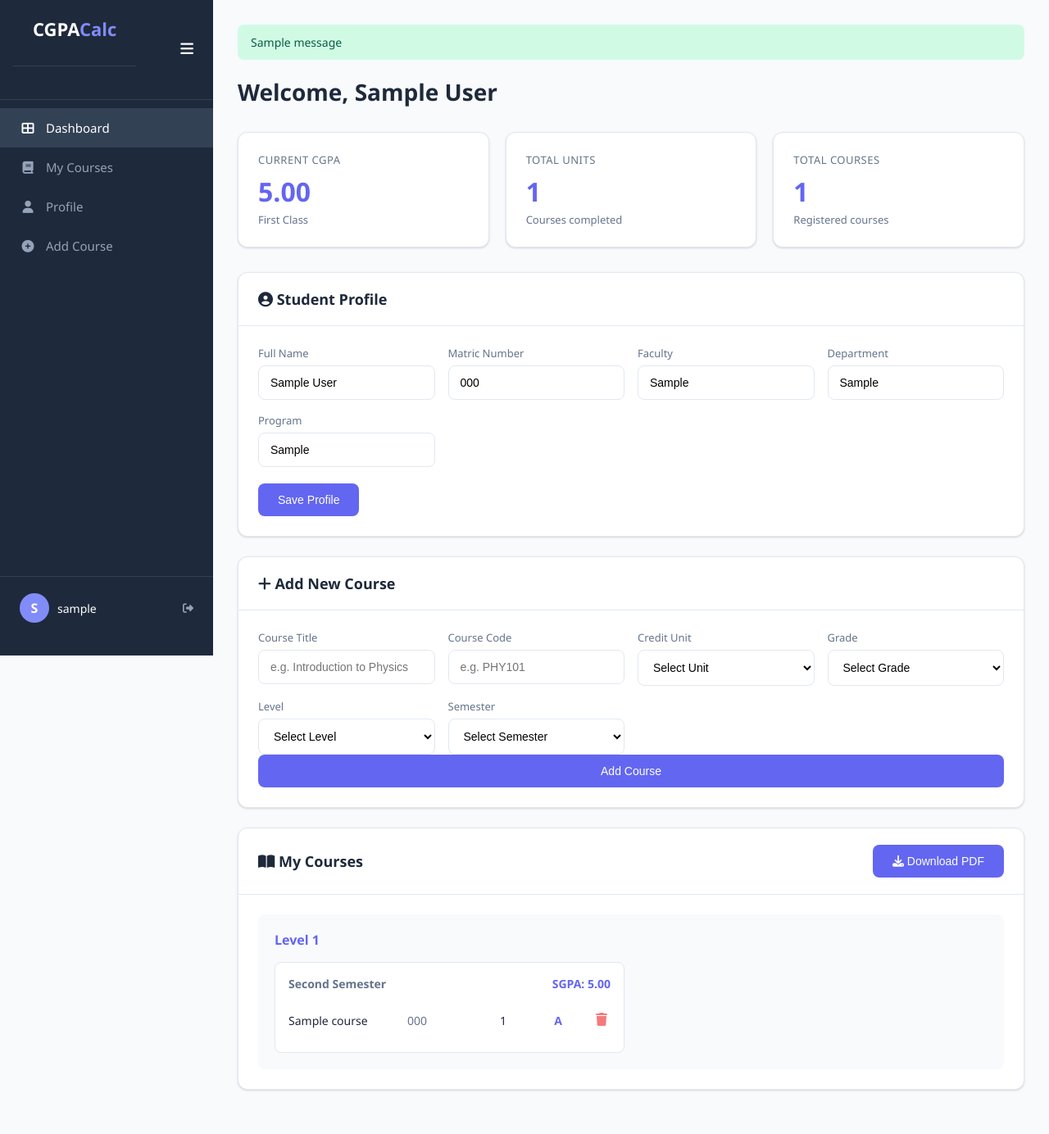
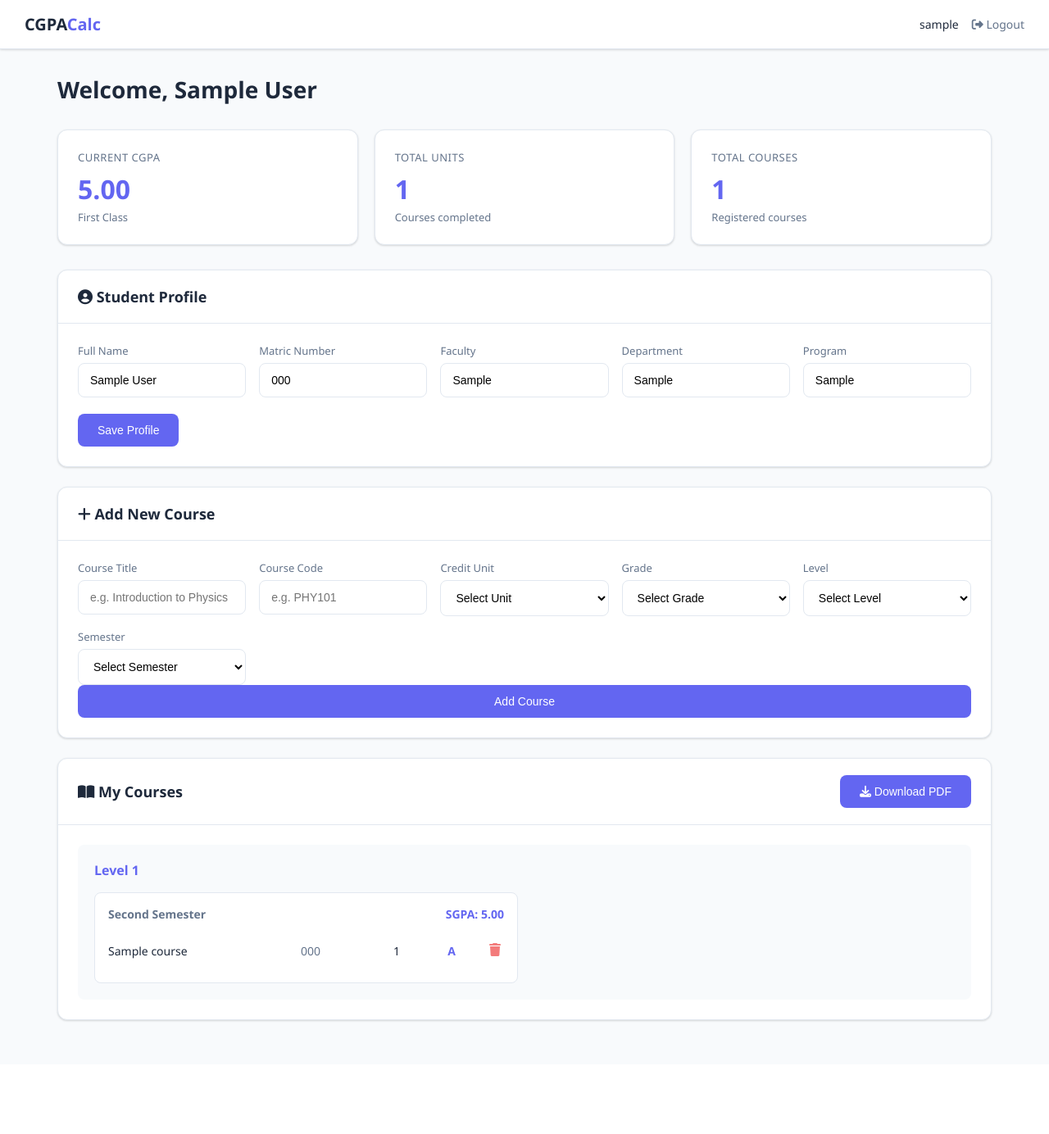
Before and after one commit to Ife-Banks/C-calc, a Django app: page /dashboard/ in a window 1280 px wide. Shown: the whole page at 82% size. After the commit the page ends 1247 px from the top, so only its background shows below. Run offline with Django 5.2, Linux system fonts and the light colour scheme; a user stored in the database is signed in; tables that the repository leaves empty hold one stand-in row (values such as "Sample post"); one stand-in notice (Sample message) is shown; some libraries are stand-ins or nearby versions.

Commit message:
Remove sidebar, add top nav and toast notifications

```diff
--- a/core/static/dashboard.css
+++ b/core/static/dashboard.css
@@ -8,13 +8,13 @@ html {
   --secondary: #818cf8;
   --bg: #f8fafc;
   --surface: #ffffff;
-  --sidebar: #1e293b;
-  --sidebar-hover: #334155;
   --text: #1e293b;
   --text-muted: #64748b;
   --border: #e2e8f0;
   --success: #10b981;
+  --success-bg: #d1fae5;
   --danger: #ef4444;
+  --danger-bg: #fee2e2;
   --shadow: 0 1px 3px rgba(0,0,0,0.1), 0 1px 2px rgba(0,0,0,0.06);
   --shadow-lg: 0 10px 15px -3px rgba(0,0,0,0.1);
   --radius: 12px;
@@ -32,149 +32,106 @@ body {
   background: var(--bg);
   color: var(--text);
   min-height: 100vh;
-  display: flex;
 }
 
-.sidebar {
-  width: 260px;
-  background: var(--sidebar);
-  color: white;
-  min-height: 100vh;
-  position: fixed;
-  padding: 20px 0;
-  display: flex;
-  flex-direction: column;
-}
-
-.sidebar-brand {
-  padding: 0 24px 30px;
-  font-size: 22px;
-  font-weight: 700;
-  color: white;
-  border-bottom: 1px solid rgba(255,255,255,0.1);
-  margin-bottom: 20px;
-}
-
-.sidebar-header {
+.top-nav {
+  background: var(--surface);
+  padding: 16px 30px;
   display: flex;
   justify-content: space-between;
   align-items: center;
-  padding: 0 16px 20px;
-  border-bottom: 1px solid rgba(255,255,255,0.1);
-  margin-bottom: 10px;
+  box-shadow: var(--shadow);
+  border-bottom: 1px solid var(--border);
+  position: sticky;
+  top: 0;
+  z-index: 100;
 }
 
-.toggle-btn {
-  background: none;
-  border: none;
-  color: white;
-  font-size: 18px;
-  cursor: pointer;
-  padding: 8px;
-  border-radius: 6px;
-  transition: background 0.2s;
+.top-nav .brand {
+  font-size: 20px;
+  font-weight: 700;
 }
 
-.toggle-btn:hover {
-  background: var(--sidebar-hover);
+.top-nav .brand span {
+  color: var(--primary);
 }
 
-.sidebar.collapsed {
-  width: 70px;
+.top-nav .user-area {
+  display: flex;
+  align-items: center;
+  gap: 16px;
 }
 
-.sidebar.collapsed .sidebar-brand span,
-.sidebar.collapsed .sidebar-nav a span,
-.sidebar.collapsed .sidebar-user .name {
-  display: none;
+.top-nav .user-area .name {
+  font-size: 14px;
+  font-weight: 500;
 }
 
-.sidebar.collapsed .sidebar-nav a {
-  justify-content: center;
-  padding: 14px;
+.top-nav .user-area a {
+  color: var(--text-muted);
+  text-decoration: none;
+  font-size: 14px;
 }
 
-.sidebar.collapsed .sidebar-user {
+.top-nav .user-area a:hover {
+  color: var(--danger);
+}
+
+.main {
+  padding: 30px;
+  max-width: 1200px;
+  margin: 0 auto;
+}
+
+.toast-container {
+  position: fixed;
+  top: 80px;
+  right: 20px;
+  z-index: 1000;
+  display: flex;
   flex-direction: column;
   gap: 10px;
 }
 
-.sidebar.collapsed + .main {
-  margin-left: 70px;
-}
-
-.sidebar-brand span {
-  color: var(--secondary);
-}
-
-.sidebar-nav {
-  flex: 1;
-}
-
-.sidebar-nav a {
-  display: flex;
-  align-items: center;
-  gap: 12px;
-  padding: 14px 24px;
-  color: #94a3b8;
-  text-decoration: none;
-  transition: all 0.2s;
-  font-size: 15px;
-}
-
-.sidebar-nav a:hover, .sidebar-nav a.active {
-  background: var(--sidebar-hover);
-  color: white;
-}
-
-.sidebar-nav a i {
-  width: 20px;
-  text-align: center;
-}
-
-.sidebar-user {
-  padding: 20px 24px;
-  border-top: 1px solid rgba(255,255,255,0.1);
-  display: flex;
-  align-items: center;
-  justify-content: space-between;
-}
-
-.sidebar-user .info {
+.toast {
+  padding: 14px 20px;
+  border-radius: var(--radius-sm);
+  font-size: 14px;
+  font-weight: 500;
+  box-shadow: var(--shadow-lg);
+  animation: slideIn 0.3s ease, fadeOut 0.3s ease 2.7s forwards;
   display: flex;
   align-items: center;
   gap: 10px;
+  min-width: 280px;
 }
 
-.sidebar-user .avatar {
-  width: 36px;
-  height: 36px;
-  background: var(--secondary);
-  border-radius: 50%;
-  display: flex;
-  align-items: center;
-  justify-content: center;
-  font-weight: 600;
+.toast.success {
+  background: var(--success-bg);
+  color: #065f46;
+  border-left: 4px solid var(--success);
 }
 
-.sidebar-user .name {
-  font-size: 14px;
+.toast.error {
+  background: var(--danger-bg);
+  color: #991b1b;
+  border-left: 4px solid var(--danger);
 }
 
-.sidebar-user a {
-  color: #94a3b8;
-  font-size: 13px;
-  text-decoration: none;
+@keyframes slideIn {
+  from {
+    transform: translateX(100%);
+    opacity: 0;
+  }
+  to {
+    transform: translateX(0);
+    opacity: 1;
+  }
 }
 
-.sidebar-user a:hover {
-  color: white;
-}
-
-.main {
-  flex: 1;
-  margin-left: 260px;
-  padding: 30px;
+@keyframes fadeOut {
+  from { opacity: 1; }
+  to { opacity: 0; }
 }
 
 .page-header {
@@ -427,134 +384,13 @@ body {
   width: 100%;
 }
 
-.btn-icon {
-  width: 36px;
-  height: 36px;
-  padding: 0;
-  display: flex;
-  align-items: center;
-  justify-content: center;
-  border-radius: 50%;
-  background: var(--bg);
-  color: var(--text-muted);
-}
-
-.btn-icon:hover {
-  background: var(--border);
-  color: var(--text);
-}
-
 .profile-grid {
   display: grid;
   grid-template-columns: repeat(auto-fit, minmax(200px, 1fr));
   gap: 16px;
 }
 
-.tabs {
-  display: flex;
-  gap: 8px;
-  margin-bottom: 20px;
-  border-bottom: 1px solid var(--border);
-  padding-bottom: 12px;
-}
-
-.tab {
-  padding: 8px 16px;
-  background: none;
-  border: none;
-  font-size: 14px;
-  color: var(--text-muted);
-  cursor: pointer;
-  border-radius: var(--radius-sm);
-  transition: all 0.2s;
-}
-
-.tab:hover {
-  background: var(--bg);
-  color: var(--text);
-}
-
-.tab.active {
-  background: var(--primary);
-  color: white;
-}
-
-.tab-content {
-  display: none;
-}
-
-.tab-content.active {
-  display: block;
-}
-
-table {
-  width: 100%;
-  border-collapse: collapse;
-}
-
-table th {
-  text-align: left;
-  padding: 12px;
-  font-size: 12px;
-  font-weight: 600;
-  color: var(--text-muted);
-  text-transform: uppercase;
-  letter-spacing: 0.5px;
-  border-bottom: 1px solid var(--border);
-}
-
-table td {
-  padding: 12px;
-  font-size: 14px;
-  border-bottom: 1px solid var(--border);
-}
-
-table tr:hover td {
-  background: #f8fafc;
-}
-
-table .grade-badge {
-  display: inline-block;
-  padding: 4px 10px;
-  border-radius: 20px;
-  font-size: 12px;
-  font-weight: 600;
-  background: #e0e7ff;
-  color: var(--primary);
-}
-
-.messages {
-  margin-bottom: 20px;
-}
-
-.message {
-  padding: 12px 16px;
-  border-radius: var(--radius-sm);
-  margin-bottom: 10px;
-  font-size: 14px;
-}
-
-.message.success {
-  background: #d1fae5;
-  color: #065f46;
-}
-
-.message.error {
-  background: #fee2e2;
-  color: #991b1b;
-}
-
 @media (max-width: 768px) {
-  .sidebar {
-    width: 100%;
-    position: relative;
-    min-height: auto;
-  }
-
-  .main {
-    margin-left: 0;
-  }
-
   .semester-row {
     grid-template-columns: 1fr;
   }
--- a/core/templates/dashboard.html
+++ b/core/templates/dashboard.html
@@ -12,37 +12,17 @@
 </head>
 <body>
 
-    <nav class="sidebar" id="sidebar">
-        <div class="sidebar-header">
-            <div class="sidebar-brand">CGPA<span>Calc</span></div>
-            <button class="toggle-btn" onclick="toggleSidebar()">
-                <i class="fas fa-bars"></i>
-            </button>
-        </div>
-        <div class="sidebar-nav">
-            <a href="#" class="active"><i class="fas fa-th-large"></i> Dashboard</a>
-            <a href="#courses"><i class="fas fa-book"></i> My Courses</a>
-            <a href="#profile"><i class="fas fa-user"></i> Profile</a>
-            <a href="#add-course"><i class="fas fa-plus-circle"></i> Add Course</a>
-        </div>
-        <div class="sidebar-user">
-            <div class="info">
-                <div class="avatar">{{ username|make_list|first|upper }}</div>
-                <div class="name">{{ username }}</div>
-            </div>
-            <a href="{% url 'logout' %}"><i class="fas fa-sign-out-alt"></i></a>
+    <nav class="top-nav">
+        <div class="brand">CGPA<span>Calc</span></div>
+        <div class="user-area">
+            <span class="name">{{ username }}</span>
+            <a href="{% url 'logout' %}"><i class="fas fa-sign-out-alt"></i> Logout</a>
         </div>
     </nav>
 
+    <div class="toast-container" id="toastContainer"></div>
+
     <main class="main">
-        {% if messages %}
-            <div class="messages">
-                {% for message in messages %}
-                    <div class="message {{ message.tags }}">{{ message }}</div>
-                {% endfor %}
-            </div>
-        {% endif %}
-
         <div class="page-header">
             <h1>Welcome, {{ student.full_name|default:username }}</h1>
         </div>
@@ -70,7 +50,7 @@
                 <h3><i class="fas fa-user-circle"></i> Student Profile</h3>
             </div>
             <div class="card-body">
-                <form method="POST" action="{% url 'save_student' %}">
+                <form method="POST" action="{% url 'save_student' %}" id="profileForm">
                     {% csrf_token %}
                     <div class="profile-grid">
                         <div class="form-group">
@@ -104,7 +84,7 @@
                 <h3><i class="fas fa-plus"></i> Add New Course</h3>
             </div>
             <div class="card-body">
-                <form method="POST" action="{% url 'add_course' %}">
+                <form method="POST" action="{% url 'add_course' %}" id="courseForm">
                     {% csrf_token %}
                     <div class="form-grid">
                         <div class="form-group">
@@ -217,10 +197,38 @@
     </main>
 
     <script>
-        function toggleSidebar() {
-            const sidebar = document.getElementById('sidebar');
-            sidebar.classList.toggle('collapsed');
+        function showToast(message, type) {
+            const container = document.getElementById('toastContainer');
+            const toast = document.createElement('div');
+            toast.className = `toast ${type}`;
+            toast.innerHTML = `<i class="fas fa-${type === 'success' ? 'check-circle' : 'exclamation-circle'}"></i> ${message}`;
+            container.appendChild(toast);
+            setTimeout(() => toast.remove(), 3000);
         }
+
+        document.getElementById('profileForm').addEventListener('submit', function(e) {
+            e.preventDefault();
+            fetch(this.action, {
+                method: 'POST',
+                body: new FormData(this),
+                headers: {'X-Requested-With': 'XMLHttpRequest'}
+            }).then(() => {
+                showToast('Profile saved successfully!', 'success');
+            });
+        });
+
+        document.getElementById('courseForm').addEventListener('submit', function(e) {
+            e.preventDefault();
+            fetch(this.action, {
+                method: 'POST',
+                body: new FormData(this),
+                headers: {'X-Requested-With': 'XMLHttpRequest'}
+            }).then(() => {
+                showToast('Course added successfully!', 'success');
+                this.reset();
+                setTimeout(() => location.reload(), 500);
+            });
+        });
 
         const { jsPDF } = window.jspdf;
         let cgpa = {{ cgpa }};
```
